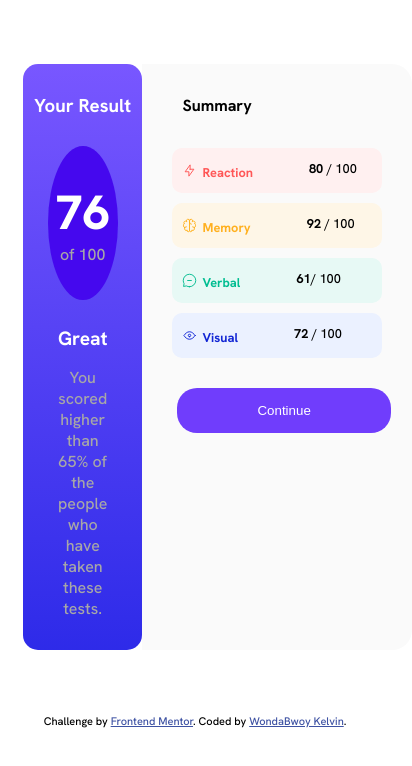
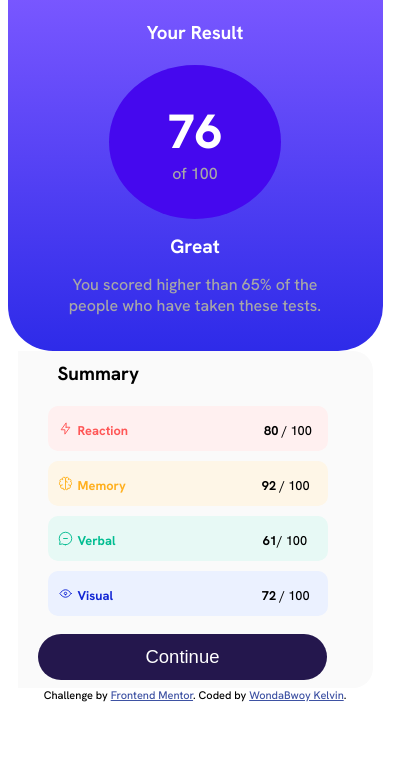
Before and after one commit to WondaBwoyKelvin/Result-Summary, a plain HTML site: page index.html in a window 390 px wide. Shown: the whole page, 412 px wide, since content can reach past the window. Drawn offline with Linux system fonts and the light colour scheme; files whose address does not match are found by name.

Commit message:
Add files via upload

```diff
--- a/index.html
+++ b/index.html
@@ -100,8 +100,8 @@
       border: none;
       color: white;
       padding: 15px 80px;
-      background-color:rgb(112, 61, 252);
-     margin-top: 20px;
+      background-color:rgb(36, 23, 77);
+      margin-top: 20px;
       margin-left: 15px;
       border-radius: 20px;
       font-weight: 500;
@@ -137,6 +137,74 @@
     }
     .attribution { font-size: 11px; text-align: center; }
     .attribution a { color: hsl(228, 45%, 44%); }
+
+
+    /* Media queries */
+
+    @media screen and (max-width:600px){
+     *{
+      margin: 0;
+      padding:0;
+     }
+      #container{
+        max-width: 375px;
+       flex-direction: column;
+       margin: 0rem auto;
+      }
+      .descript{
+        padding:20px 0;
+      }
+
+      .Results{
+        border-radius: 0px;
+        max-width: 375px;
+        margin-left: 0px;
+        border-bottom-left-radius: 45px;
+        border-bottom-right-radius: 45px;
+      }
+      .mini{
+        width: 45%;
+      }
+
+      .mini-1 h4{
+        padding: 15px 0;
+      }
+
+      .mini-1 p{
+      padding: 0 45px 35px 45px;
+      }
+
+      .summary{
+      max-width: 375px;
+      padding-left:20px;
+      padding-right: 0px;
+      margin: auto 10px;
+      }
+      .summary h4{
+        font-size: 1.180rem;
+      }
+     .min-sum{
+      width: 280px;
+     }
+
+     .min-sum p{
+      margin-top: 1rem;
+      margin-left: 8.5rem;
+     }
+     button{
+      font-size: 1.155rem;
+      border-radius: 30px;
+      padding: 12px 108px;
+      margin: 8px auto;
+     }
+
+     #three p{
+      margin-left: 9.2rem;
+     }
+    #four p{
+      margin-left: 9.3rem;
+    }
+    }
   </style>
 </head>
 <body>
```
